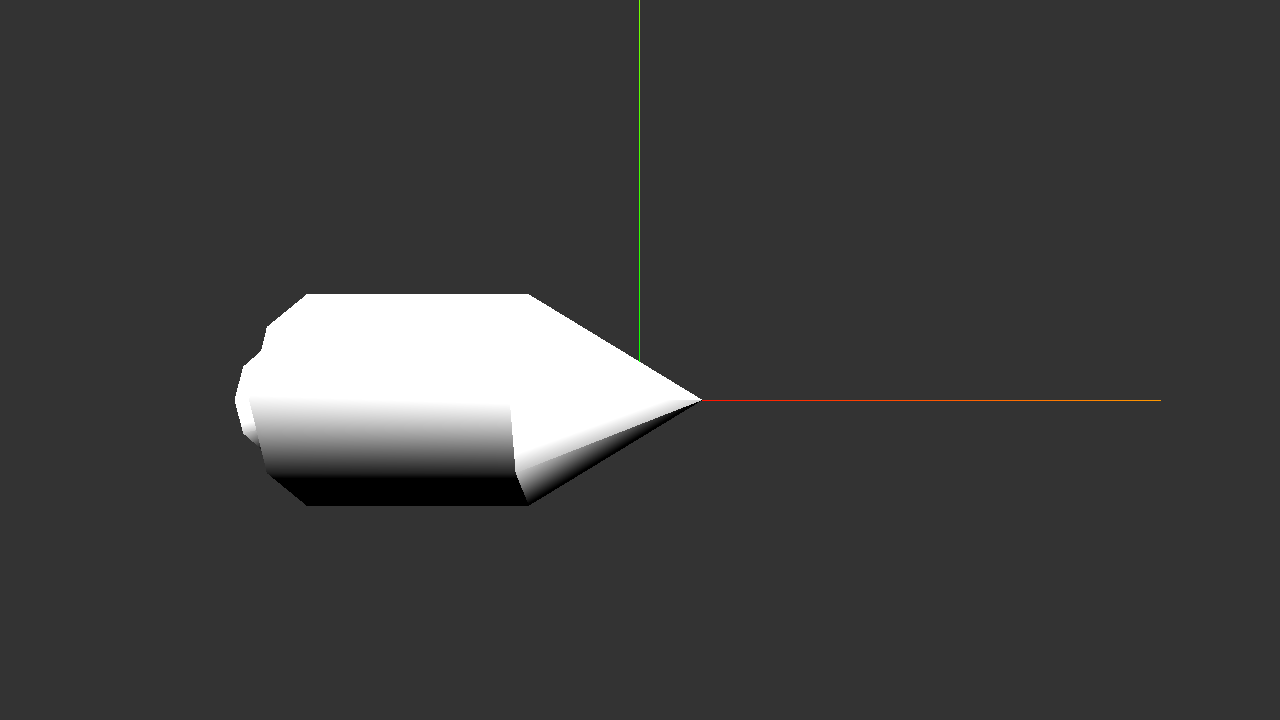
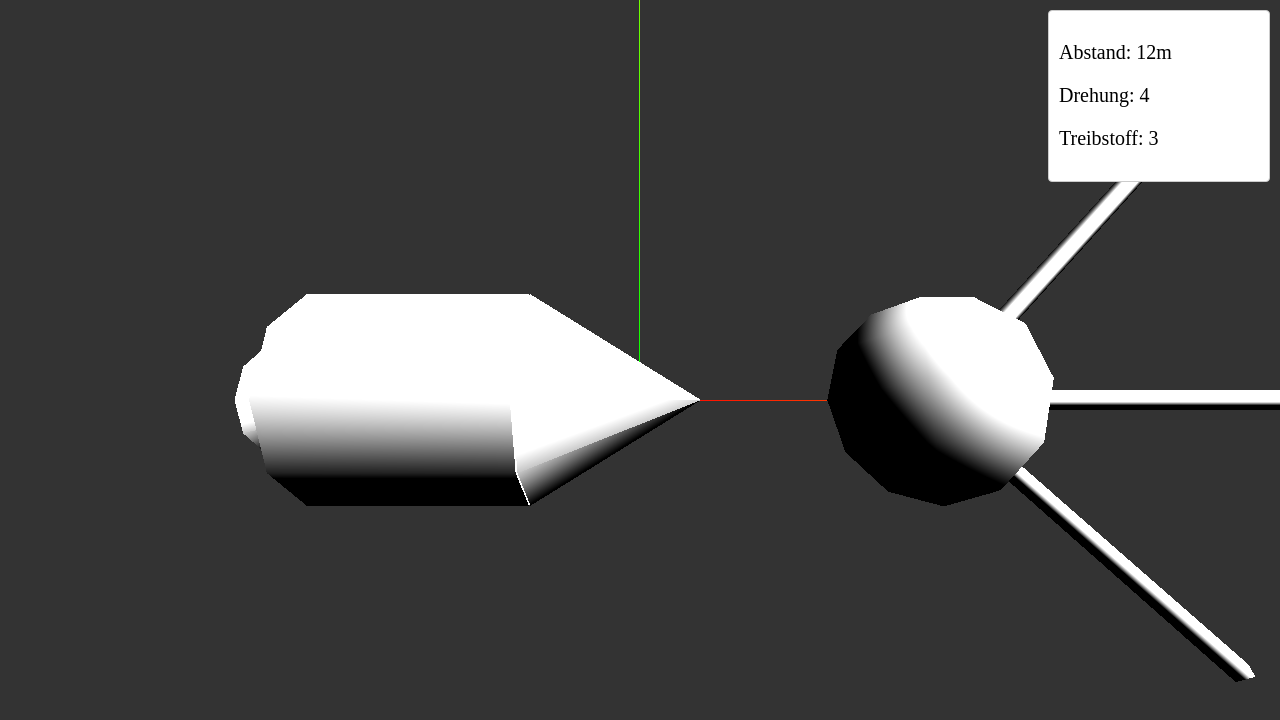
Before and after one commit to codekulturbonn/rendezvous, a website built with Parcel: page index.html in a window 1280 px wide. Built offline with nearby package versions, Linux system fonts and the light colour scheme; animation ran at ten frames a second.

Commit message:
Spiel fertig

```diff
--- a/game.js
+++ b/game.js
@@ -2,6 +2,8 @@
  * Redezvous - A space game.
  */
 import * as THREE from 'three/build/three.module.js';
+
+const PI = 3.141592;
 
 const scene = new THREE.Scene();
 scene.background = new THREE.Color(0x333333);
@@ -16,6 +18,7 @@ const renderer = new THREE.WebGLRenderer();
 renderer.setSize( window.innerWidth, window.innerHeight );
 document.body.appendChild( renderer.domElement );
 
+function makeOrbiter() {
     const orbiter = new THREE.Group();
     const material = new THREE.MeshLambertMaterial();
 
@@ -26,7 +29,7 @@ const bottom = new THREE.Mesh(
     orbiter.add( bottom );
 
     const top = new THREE.Mesh(
-    new THREE.ConeGeometry( 1, 1.6, 10 ),
+        new THREE.ConeGeometry( 1, PI / 2, 10 ),
         material
     );
     top.position.set( 0, 1.8, 0 );
@@ -40,14 +43,103 @@ engine.position.set( 0, -1, 0 );
     orbiter.add( engine );
 
     orbiter.position.set(-2, 0, 0);
-orbiter.rotation.set(0, 0, -3.141592 / 2);
+    orbiter.rotation.set(0, 0, -PI / 2);
 
-scene.add( orbiter );
+    return orbiter;
+}
+
+function makeLander() {
+    const lander = new THREE.Group();
+    const material = new THREE.MeshLambertMaterial();
+
+    const body = new THREE.Mesh(
+        new THREE.SphereGeometry( 1, 6, 6 ),
+        material
+    );
+
+    const leg1 = new THREE.Mesh(
+        new THREE.CylinderGeometry( 0.1, 0.1, 4, 4 ),
+        material
+    );
+    const leg2 = new THREE.Mesh(
+        new THREE.CylinderGeometry( 0.1, 0.1, 4, 4 ),
+        material
+    );
+    const leg3 = new THREE.Mesh(
+        new THREE.CylinderGeometry( 0.1, 0.1, 4, 4 ),
+        material
+    );
+
+    lander.add( body );
+    lander.add( leg1 );
+    lander.add( leg2 );
+    lander.add( leg3 );
+
+    lander.position.set(3, 0, 0);
+
+    leg1.rotation.set(0, 0, -PI / 2);
+    leg1.position.set(2, 0, 0);
+
+    leg2.rotation.set(0, 0, -PI / 4);
+    leg2.position.set(2, 2, 0);
+
+    leg3.rotation.set(0, 0, -PI * 3 / 4);
+    leg3.position.set(1, -1, 0);
+
+    return lander;
+}
+
+scene.add( makeOrbiter() );
+
+const lander = makeLander();
+
+scene.add( lander );
 
 camera.position.z = 5;
 
+const info = document.querySelector('#info');
+const theend = document.querySelector('#theend');
+let speed = 0.004;
+let fuel = 3;
+
+document.onkeydown = function(e) {
+    if (fuel <= 0) {
+        return;
+    }
+    switch (e.keyCode) {
+    case 37:
+        speed += 0.003;
+        break;
+    case 39:
+        speed -= 0.003;
+        break;
+    };
+    fuel -= 1;
+};
+
 function animate() {
     requestAnimationFrame( animate );
+
+    if (lander.position.x <= PI / 2) {
+        if (speed > 0.001 || speed < -0.001) {
+            theend.style.color = 'red';
+            theend.innerHTML = 'You loose';
+        }
+        else {
+            theend.style.color = 'green';
+            theend.innerHTML = 'You win';
+        }
+        theend.style.display = 'block';
+    }
+    else {
+        lander.position.x -= 0.004;
+        lander.rotation.x -= speed;
+    }
+
+    info.innerHTML = `
+    <p>Abstand: ${Math.round((lander.position.x  - PI / 2) * 10)}m</p>
+    <p>Drehung: ${speed * 1000}</p>
+    <p>Treibstoff: ${fuel}</p>`;
 
     renderer.render( scene, camera );
 };
--- a/index.html
+++ b/index.html
@@ -5,9 +5,34 @@
 		<title>Rendezvous - A space game</title>
 		<style>
 			body { margin: 0; }
+			#info {
+				position: absolute;
+				right: 10px;
+				top: 10px;
+				width: 200px;
+				height: 150px;
+				padding: 10px;
+				font-size: 20px;
+				border: solid 1px #ccc;
+				border-radius: 4px;
+				background: #fff;
+			}
+			#theend {
+				position: absolute;
+				top: 40%;
+				left: 0;
+				width: 100%;
+				background: black;
+				font-family: Arial, Helvetica, sans-serif;
+				font-size: 100px;
+				text-align: center;
+				display: none;
+			}
 		</style>
 	</head>
 	<body>
+		<section id="info"></section>
+		<section id="theend"></section>
 		<script type="module" src="game.js"></script>
 	</body>
 </html>
```
Also changed, not shown: 1 other file. Lines whose indentation alone changed are shown as unchanged.
